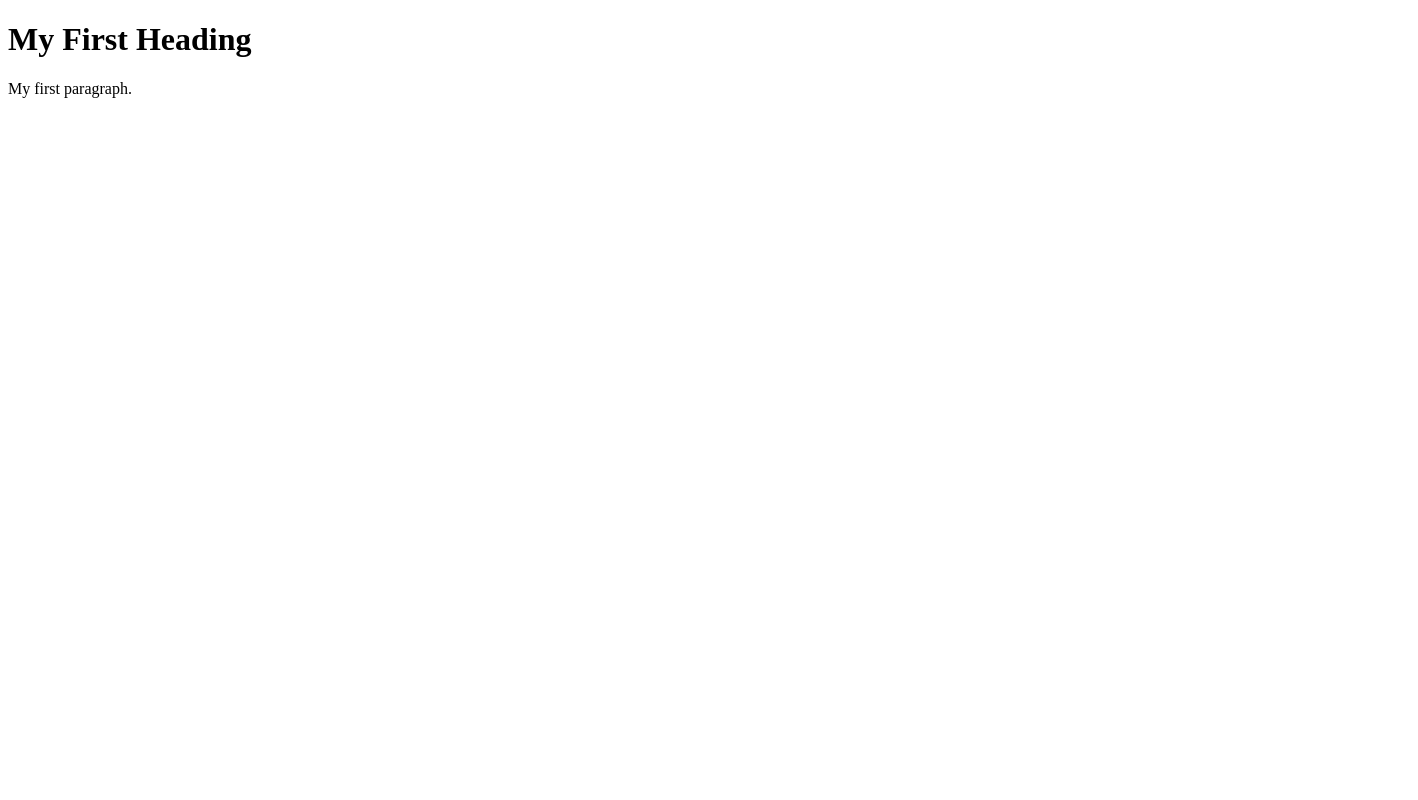
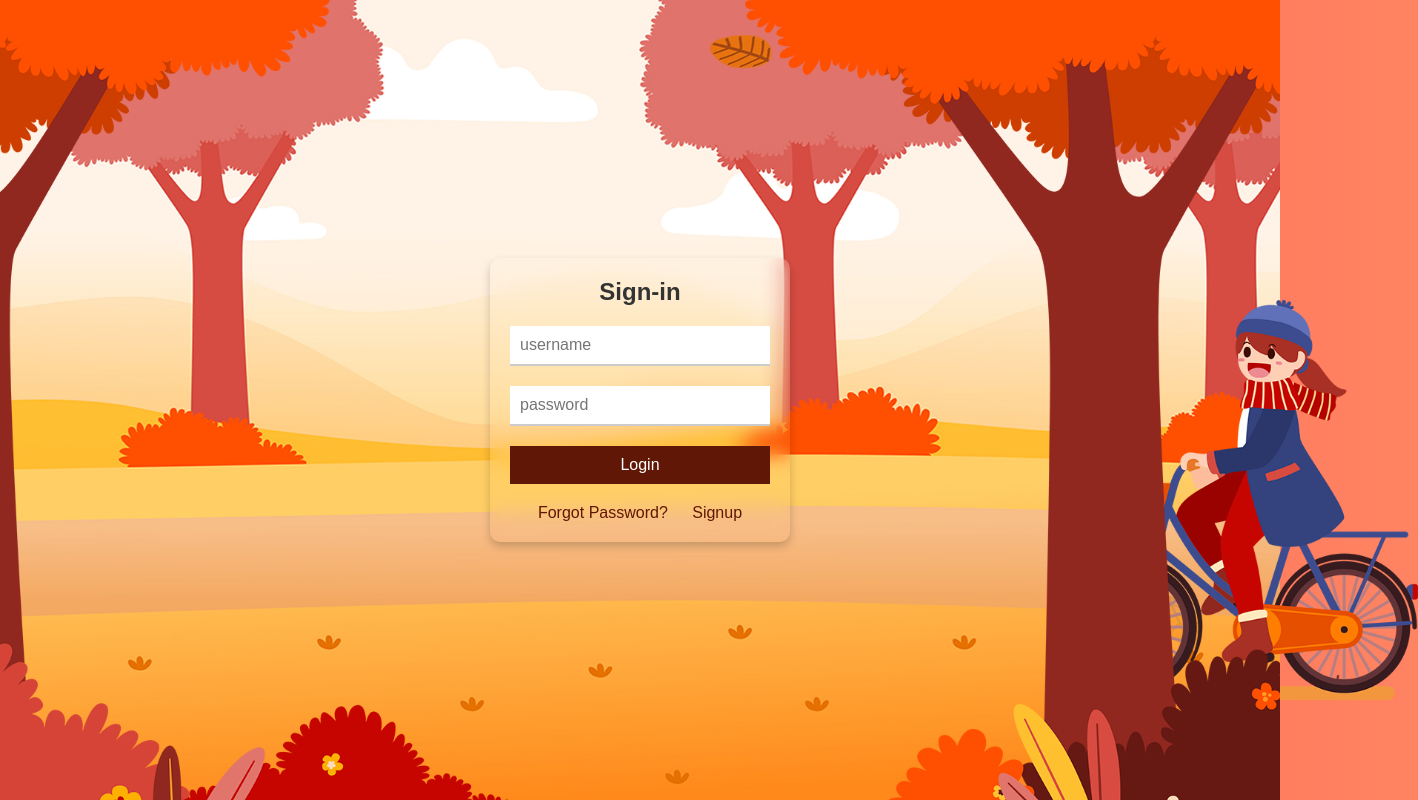
Before and after one commit to Ishika2003t/internship-project, a plain HTML site: page index.html in a window 1280 px wide. Shown: the whole page, 1418 px wide, since content can reach past the window. Drawn offline with Linux system fonts and the light colour scheme.

Commit message:
finalised the login page frontend

```diff
--- a/index.html
+++ b/index.html
@@ -1,9 +1,34 @@
 <!DOCTYPE html>
-<html>
+<html lang="en">
+<head>
+    <meta charset="UTF-8">
+    <meta name="viewport" content="width=device-width, initial-scale=1.0">
+    <title>Animated Login Form</title>
+    <link rel="stylesheet" href="styles.css">
+</head>
 <body>
+    <div class="foreground"></div>
+    <div class="background"></div>
+   <div class="leaves"></div>
+        <div class="login-container" >
+            <h2>Sign-in</h2>
+            <form>
+                <div class="input-group">
+                    <input type="text" id="username" placeholder="username"required>
 
-<h1>My First Heading</h1>
-<p>My first paragraph.</p>
+                </div>
+                <div class="input-group">
+                    <input type="password" id="password"placeholder="password" required>
 
+                </div>
+                <button type="submit">Login</button>
+                <div class="extra-options">
+                    <a href="#">Forgot Password?</a>
+                    <a href="#">Signup</a>
+                </div>
+            </form>
+        </div>
+        <!-- <img src="girl.png" class="cycling-girl" alt="Girl Cycling"> -->
+<script src="script.js"></script>
 </body>
 </html>
--- /dev/null
+++ b/script.js
@@ -0,0 +1,51 @@
+const leafImages = ['leaf_01.png', 'leaf_02.png', 'leaf_03.png', 'leaf_04.png'];
+const leavesContainer = document.querySelector('.leaves');
+
+function createLeaf() {
+    const leaf = document.createElement('img');
+    const leafType = leafImages[Math.floor(Math.random() * leafImages.length)];
+    leaf.src = leafType;
+    leaf.classList.add('leaf');
+
+    const randomLeft = Math.random() * 100;
+    const randomDuration = Math.random() * 5 + 3;
+    leaf.style.left = `${randomLeft}%`;
+    leaf.style.animationDuration = `${randomDuration}s`;
+
+    leavesContainer.appendChild(leaf);
+
+    leaf.addEventListener('animationend', () => {
+        leaf.remove();
+    });
+}
+
+setInterval(createLeaf, 2000);
+const girlImage = document.createElement('img');
+girlImage.src = 'girl.png';
+girlImage.classList.add('cycling-girl');
+document.body.appendChild(girlImage);
+
+function animateGirl() {
+    const girl = document.querySelector('.cycling-girl');
+    let direction = 1; // 1 for left to right, -1 for right to left
+    let position = -girl.width; // Start position off-screen to the left
+
+    function moveGirl() {
+        position += direction * 5; // Adjust this value to change speed
+
+        if (position > window.innerWidth) {
+            direction = -1;
+            girl.style.transform = 'scaleX(1)'; // Flip the image
+        } else if (position < -girl.width) {
+            direction = 1;
+            girl.style.transform = 'scaleX(-1)'; // Reset the flip
+        }
+
+        girl.style.left = `${position}px`;
+        requestAnimationFrame(moveGirl);
+    }
+
+    moveGirl();
+}
+
+animateGirl();
--- /dev/null
+++ b/styles.css
@@ -0,0 +1,212 @@
+/* General Reset */
+* {
+    margin: 0;
+    padding: 0;
+    box-sizing: border-box;
+}
+
+/* Body Styling */
+body {
+    display: flex;
+    justify-content: center;
+    align-items: center;
+    height: 100vh;
+    background: linear-gradient(to right, #ff7e5f, #feb47b);
+    font-family: 'Arial', sans-serif;
+}
+/* Background Image Styling */
+.background {
+    position: absolute;
+    top: 0;
+    left: 0;
+    width: 100%;
+    height: 100%;
+    background: url('bg.jpg') no-repeat center center/cover;
+    z-index: -3;
+}
+.foreground {
+    position: absolute;
+    bottom: 0;
+    left: 0;
+    width: 100%;
+    height: 100%; /* Adjust height as needed */
+    background: url('trees.png') no-repeat center bottom/cover;
+    z-index: -1;
+}
+
+/* Falling Leaves Styling */
+.leaves {
+    position: absolute;
+    top: 0;
+    left: 0;
+    width: 100%;
+    height: 100%;
+    pointer-events: none;
+    overflow: hidden;
+    z-index:-2;
+}
+
+.leaf {
+    position: absolute;
+    width: 50px;
+    height: 50px;
+    opacity: 1;
+    animation: fall 5s linear infinite;
+}
+
+@keyframes fall {
+    0% {
+        transform: translateY(-100px) rotate(0deg);
+        opacity: 1;
+    }
+    100% {
+        transform: translateY(100vh) rotate(360deg);
+        opacity: 0;
+    }
+}
+/* Container Styling */
+.login-container {
+    /* background: rgba(255, 255, 255, 0.9); */
+    backdrop-filter: blur(10px);
+    padding: 20px;
+    border-radius: 10px;
+    box-shadow: 0 4px 8px rgba(0, 0, 0, 0.2);
+    text-align: center;
+    width: 300px;
+    z-index:1;
+}
+
+/* Title Styling */
+.login-container h2 {
+    margin-bottom: 20px;
+    font-size: 24px;
+    color: #333;
+}
+
+/* Input Group Styling */
+.input-group {
+    position: relative;
+    margin-bottom: 20px;
+}
+
+/* Input Styling */
+.input-group input {
+    width: 100%;
+    padding: 10px;
+    font-size: 16px;
+    border: none;
+    border-bottom: 2px solid #ccc;
+    outline: none;
+    transition: border-color 0.3s;
+}
+
+/* Label Styling */
+.input-group label {
+    position: absolute;
+    top: 10px;
+    left: 10px;
+    font-size: 16px;
+    color: #aaa;
+    pointer-events: none;
+    transition: all 0.3s;
+}
+
+/* Focused Input Styling */
+.input-group input:focus + label,
+.input-group input:not(:placeholder-shown) + label {
+    top: -20px;
+    left: 0;
+    font-size: 12px;
+    color: #ff7e5f;
+}
+
+/* Focused Input Border Styling */
+.input-group input:focus {
+    border-color: #ff7e5f;
+}
+
+/* Button Styling */
+button {
+    width: 100%;
+    padding: 10px;
+    border: none;
+    background: #601705;
+    color: white;
+    font-size: 16px;
+    cursor: pointer;
+    transition: background 0.3s;
+}
+
+button:hover {
+    background: #feb47b;
+}
+
+/* Extra Options Styling */
+.extra-options {
+    margin-top: 20px;
+}
+
+.extra-options a {
+    color: #601705;
+    text-decoration: none;
+    margin: 0 10px;
+    transition: color 0.3s;
+}
+
+.extra-options a:hover {
+    color: #feb47b;
+}
+@keyframes fadeIn {
+    from {
+        opacity: 0;
+        transform: translateY(-20px);
+    }
+    to {
+        opacity: 1;
+        transform: translateY(0);
+    }
+}
+
+.login-container {
+
+    animation: fadeIn 1s ease-in-out;
+}
+
+/* Responsive Design */
+@media (max-width: 600px) {
+    .login-container {
+        width: 90%;
+        padding: 10px;
+    }
+
+    .input-group input, button {
+        font-size: 14px;
+        padding: 8px;
+    }
+
+    .login-container h2 {
+        font-size: 20px;
+    }
+}
+/* Cycling Girl Styling */
+.cycling-girl {
+    position: absolute;
+    bottom: 100px; /* Adjust the vertical position as needed */
+    left: -100px; /* Initial position off-screen */
+
+    height: 50%;
+    z-index: -2;
+    transition: transform 0.5s; /* Smooth transition for flipping */
+}
+
+@keyframes cycleLeftRight {
+    0% {
+        transform: translateX(-100%);
+    }
+    50% {
+        transform: translateX(100vw);
+    }
+    100% {
+        transform: translateX(-100%);
+    }
+}
```
Also changed, not shown: bg.jpg (added), girl.png (added), leaf_01.png (added), leaf_02.png (added), leaf_03.png (added), leaf_04.png (added), trees.png (added).
